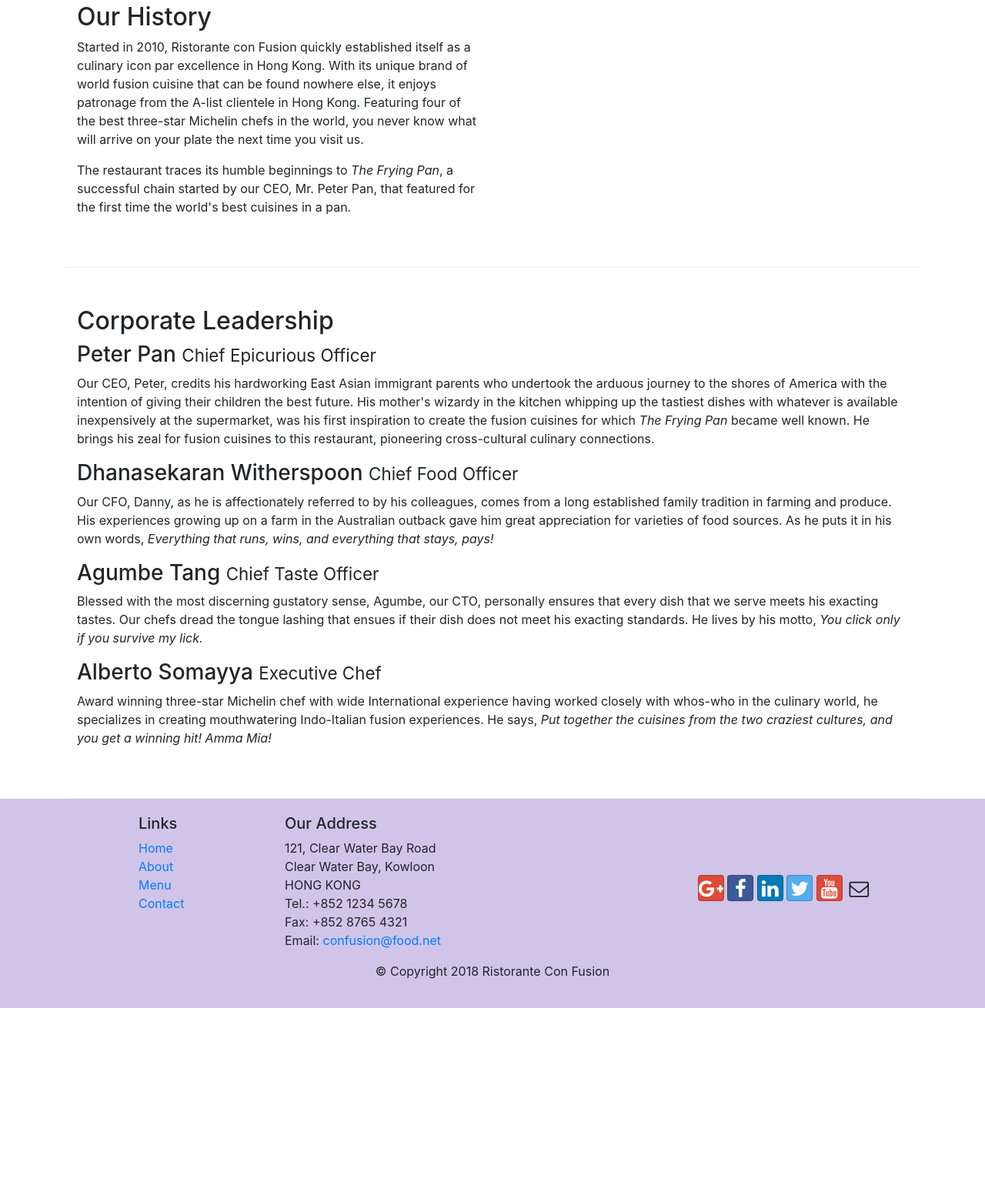
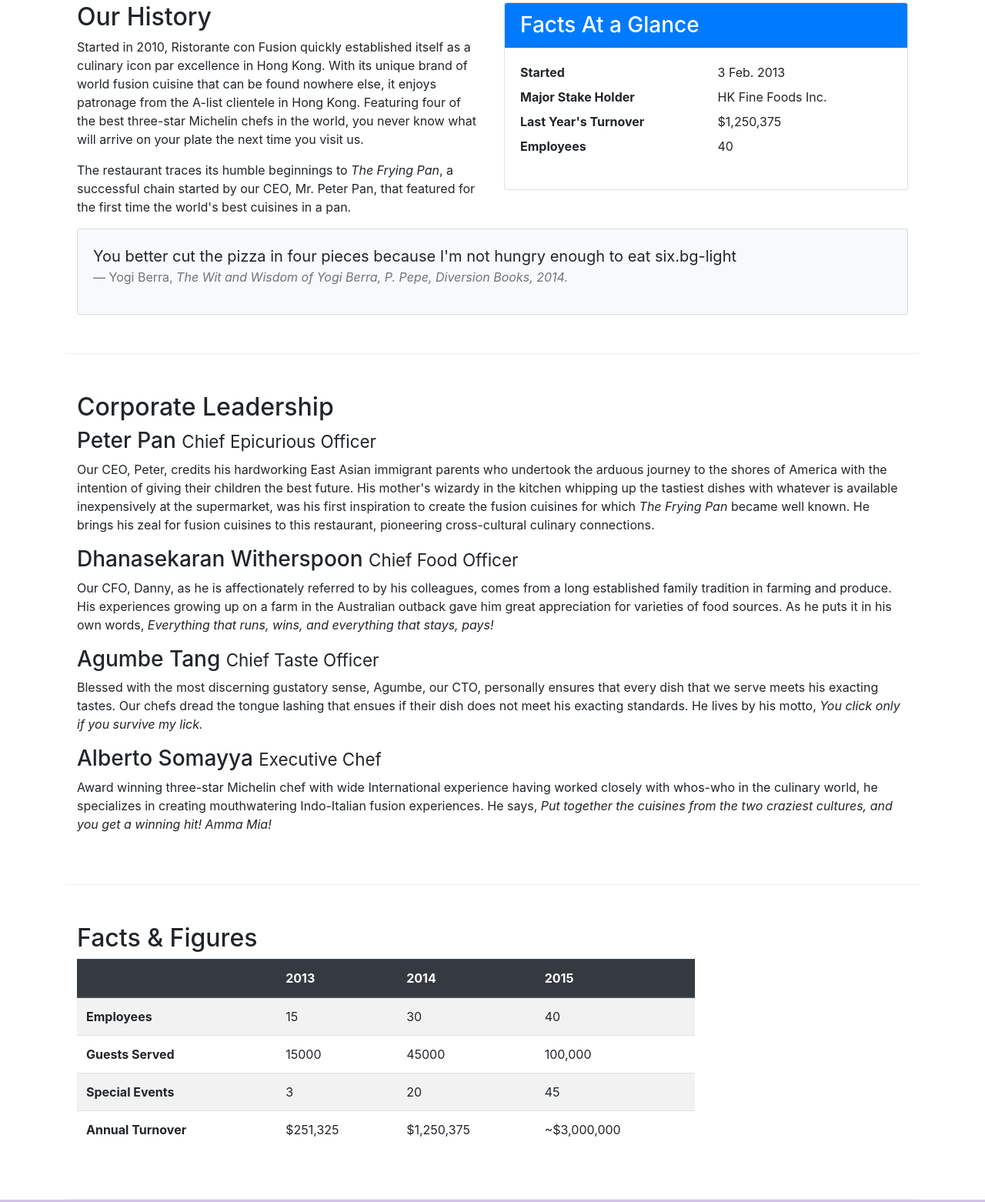
Before and after one commit to andhinisantoso/Bootstrap4, a website: page aboutus.html in a window 1280 px wide. Shown: the part 588-2150 px from the top of the page at 77% size. Before the commit the page ends 1898 px from the top, so only its background shows below. Drawn offline with nearby package versions, Linux system fonts and the light colour scheme.

Commit message:
Table & Cards Done

```diff
--- a/aboutus.html
+++ b/aboutus.html
@@ -60,12 +60,42 @@
     </div>
 
     <div class="container">
-        <div class="row row-content align-items-center">
+        <div class="row row-content">
             <div class="col-sm-6">
                 <h2>Our History</h2>
                 <p>Started in 2010, Ristorante con Fusion quickly established itself as a culinary icon par excellence in Hong Kong. With its unique brand of world fusion cuisine that can be found nowhere else, it enjoys patronage from the A-list clientele
                     in Hong Kong. Featuring four of the best three-star Michelin chefs in the world, you never know what will arrive on your plate the next time you visit us.</p>
                 <p>The restaurant traces its humble beginnings to <em>The Frying Pan</em>, a successful chain started by our CEO, Mr. Peter Pan, that featured for the first time the world's best cuisines in a pan.</p>
+            </div>
+            <div class="col-sm">
+                <div class="card">
+                    <h3 class="card-header bg-primary text-white">Facts At a Glance</h3>
+                    <div class="card-body">
+                        <dl class="row">
+                            <dt class="col-6">Started</dt>
+                            <dd class="col-6">3 Feb. 2013</dd>
+                            <dt class="col-6">Major Stake Holder</dt>
+                            <dd class="col-6">HK Fine Foods Inc.</dd>
+                            <dt class="col-6">Last Year's Turnover</dt>
+                            <dd class="col-6">$1,250,375</dd>
+                            <dt class="col-6">Employees</dt>
+                            <dd class="col-6">40</dd>
+                        </dl>
+                    </div>
+                </div>
+            </div>
+            <div class="col-12">
+                <div class="card card-body bg-light">
+                    <blockquote class="blockquote">
+                        <p class="mb-0">You better cut the pizza in four pieces because I'm not hungry enough to eat six.bg-light
+                        </p>
+                        <footer class="blockquote-footer">Yogi Berra,
+                            <cite title="Source Title">The Wit and Wisdom of
+                                Yogi Berra, P. Pepe, Diversion Books, 2014.
+                            </cite>
+                        </footer>
+                    </blockquote>
+                </div>
             </div>
         </div>
     </div>
@@ -86,6 +116,51 @@
                     He lives by his motto, <em>You click only if you survive my lick.</em></p>
                 <h3>Alberto Somayya <small>Executive Chef</small></h3>
                 <p class="d-none d-sm-block">Award winning three-star Michelin chef with wide International experience having worked closely with whos-who in the culinary world, he specializes in creating mouthwatering Indo-Italian fusion experiences. He says, <em>Put together the cuisines from the two craziest cultures, and you get a winning hit! Amma Mia!</em></p>
+            </div>
+        </div>
+        <div class="row row-content">
+            <div class="col-12 col-sm-9">
+                <h2>Facts &amp; Figures</h2>
+                <div class="table-responsive">
+                    <table class="table table-striped">
+                        <thead class="thead-dark">
+                            <tr>
+                                <th>&nbsp;</th>
+                                <th>2013</th>
+                                <th>2014</th>
+                                <th>2015</th>
+                            </tr>
+                        </thead>
+                        <tbody>
+                            <tr>
+                                <th>Employees</th>
+                                <td>15</td>
+                                <td>30</td>
+                                <td>40</td>
+                            </tr>
+                            <tr>
+                                <th>Guests Served</th>
+                                <td>15000</td>
+                                <td>45000</td>
+                                <td>100,000</td>
+                            </tr>
+                            <tr>
+                                <th>Special Events</th>
+                                <td>3</td>
+                                <td>20</td>
+                                <td>45</td>
+                            </tr>
+                            <tr>
+                                <th>Annual Turnover</th>
+                                <td>$251,325</td>
+                                <td>$1,250,375</td>
+                                <td>~$3,000,000</td>
+                            </tr>
+                        </tbody>
+                    </table>
+                </div>
+            </div>
+            <div class="col-12 col-sm-3">
             </div>
         </div>
     </div>
```
